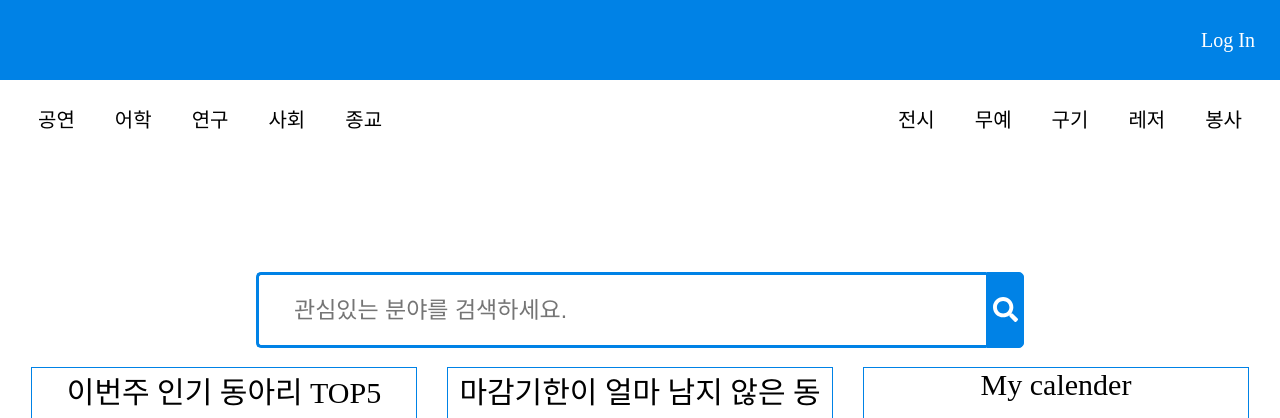
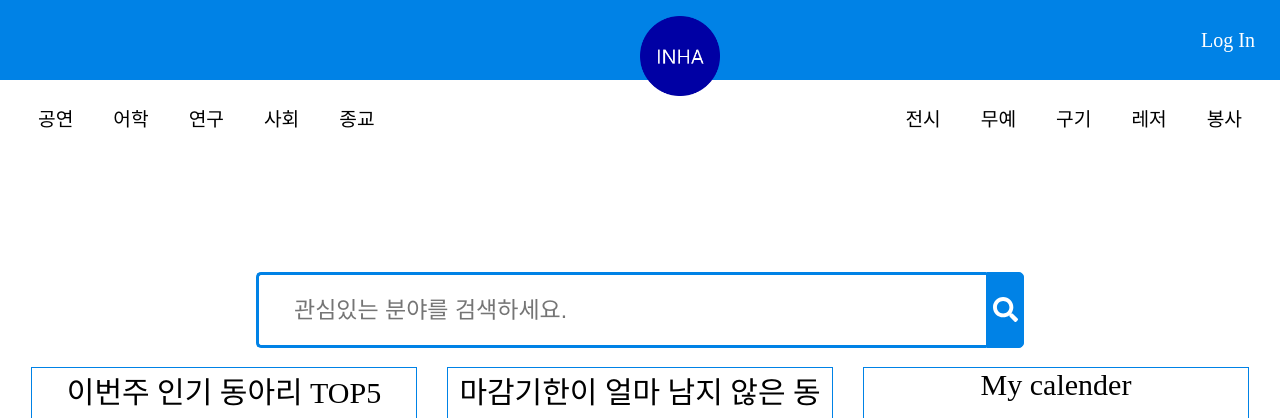
Before and after one commit to kwakjoonhyung/School-club-hompage, a PHP site: the page made by category/html/첫페이지.html in a window 1280 px wide. Shown: the top 418 px of the page. Run offline with PHP 8.4, Linux system fonts and the light colour scheme; some libraries are stand-ins or nearby versions.

Commit message:
inha 로고 추가

```diff
--- a/category/css/첫페이지.css
+++ b/category/css/첫페이지.css
@@ -76,7 +76,7 @@ ul li{
 }
 ul li a{
   color:black;
-  font-size: 20px;
+  font-size: 1.5vw;
   padding: 7px 13px;
   border-radius: 3px;
 }
--- a/category/html/첫페이지.html
+++ b/category/html/첫페이지.html
@@ -18,8 +18,12 @@
         <li style="font-size: 20px; color: white;">Log In</li>
       </ul>
 
+    </nav>
 
-    </nav>
+    <div style="text-align: center;">
+      <img src="../사진/logo.png" style="position: absolute; width: 10vh; object-fit: cover; top:2vh" >
+
+    </div>
     <ul class="left-ul">
       <li><a href="#">공연</a></li>
       <li><a href="#">어학</a></li>
```
Also changed, not shown: category/사진/logo.png.
